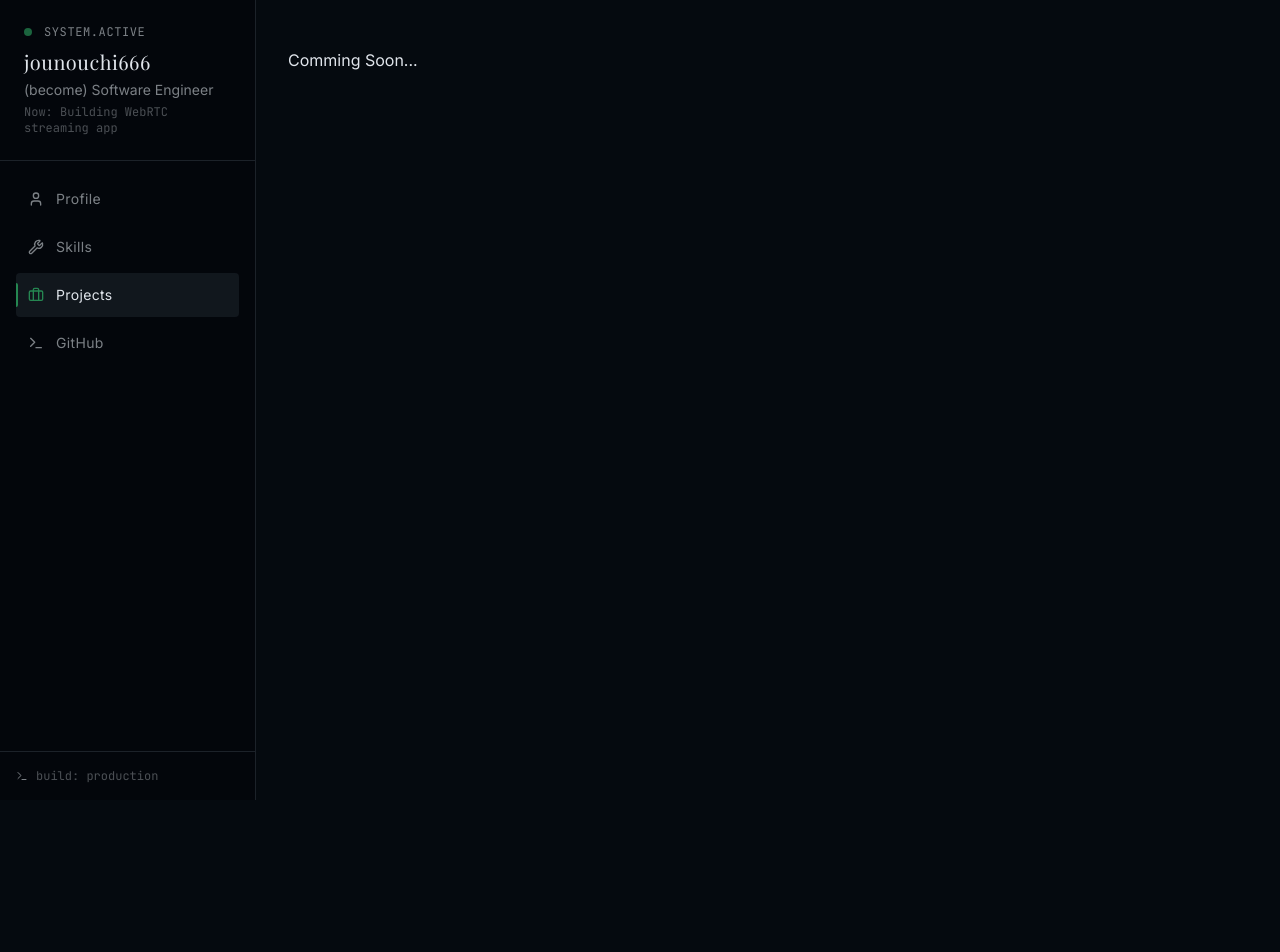
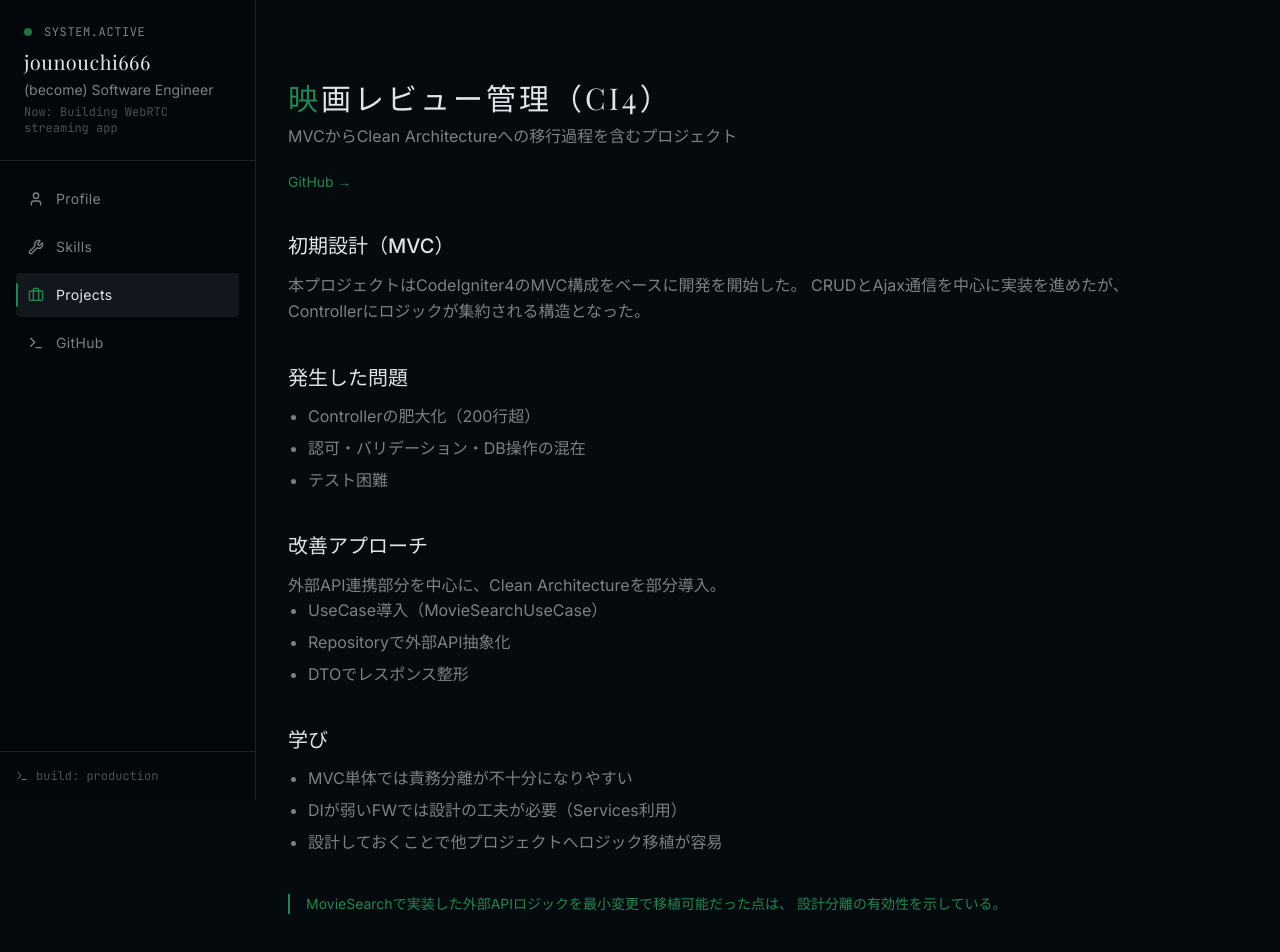
Before and after one commit to jounouchi666/MYPORTFOLIO, a React (Vite) app in the folder app/: page /projects/movie-reviews in a window 1280 px wide. Shown: the top 952 px of the page. Before the commit the page ends 800 px from the top, so only its background shows below. Built offline with nearby package versions, Linux system fonts and the light colour scheme.

Commit message:
映画レビュー管理

```diff
--- a/app/src/pages/Projects/MovieReviewsDetailPage.tsx
+++ b/app/src/pages/Projects/MovieReviewsDetailPage.tsx
@@ -1,7 +1,87 @@
-import { ExternalLink } from 'lucide-react'
-
 export default function MovieReviewsDetailPage() {
   return (
-    <p>Comming Soon...</p>
+    <section className="py-8 max-w-4xl">
+      <h1 className="text-3xl font-serif first-letter:text-primary mb-2 tracking-widest">
+        映画レビュー管理（CI4）
+      </h1>
+      <p className="text-muted-foreground mb-6">
+        MVCからClean Architectureへの移行過程を含むプロジェクト
+      </p>
+
+      {/* Links */}
+      <div className="flex gap-4 text-sm mb-10">
+        <a
+          href="https://github.com/jounouchi666/ci4-movie-reviews"
+          target="_blank"
+          className="text-primary hover:underline"
+        >
+          GitHub →
+        </a>
+      </div>
+
+      {/* フェーズ1 */}
+      <section className="mb-10">
+        <h2 className="text-xl font-medium mb-3">初期設計（MVC）</h2>
+        <p className="text-muted-foreground leading-relaxed">
+          本プロジェクトはCodeIgniter4のMVC構成をベースに開発を開始した。
+          CRUDとAjax通信を中心に実装を進めたが、
+          Controllerにロジックが集約される構造となった。
+        </p>
+      </section>
+
+      {/* 問題 */}
+      <section className="mb-10">
+        <h2 className="text-xl font-medium mb-3">発生した問題</h2>
+        <ul className="text-muted-foreground space-y-2 list-disc pl-5">
+          <li>Controllerの肥大化（200行超）</li>
+          <li>認可・バリデーション・DB操作の混在</li>
+          <li>テスト困難</li>
+        </ul>
+      </section>
+
+      {/* 改善 */}
+      <section className="mb-10">
+        <h2 className="text-xl font-medium mb-3">改善アプローチ</h2>
+        <p className="text-muted-foreground leading-relaxed">
+          外部API連携部分を中心に、Clean Architectureを部分導入。
+        </p>
+
+        <ul className="text-muted-foreground space-y-2 list-disc pl-5">
+          <li>UseCase導入（MovieSearchUseCase）</li>
+          <li>Repositoryで外部API抽象化</li>
+          <li>DTOでレスポンス整形</li>
+        </ul>
+      </section>
+
+      {/* 学び */}
+      <section className="mb-10">
+        <h2 className="text-xl font-medium mb-3">学び</h2>
+        <ul className="text-muted-foreground space-y-2 list-disc pl-5">
+          <li>MVC単体では責務分離が不十分になりやすい</li>
+          <li>DIが弱いFWでは設計の工夫が必要（Services利用）</li>
+          <li>設計しておくことで他プロジェクトへロジック移植が容易</li>
+        </ul>
+      </section>
+
+      {/* 強調 */}
+      <section className="mb-10">
+        <div className="border-l-2 border-primary pl-4 text-sm text-primary">
+          MovieSearchで実装した外部APIロジックを最小変更で移植可能だった点は、
+          設計分離の有効性を示している。
+        </div>
+      </section>
+
+      {/* 技術 */}
+      <section>
+        <h2 className="text-xl font-medium mb-3">Tech Stack</h2>
+        <div className="flex flex-wrap gap-2">
+          {['CodeIgniter4', 'MVC', 'Ajax', 'API', 'Refactoring'].map((tag) => (
+            <span key={tag} className="text-xs px-2 py-1 bg-secondary rounded">
+              {tag}
+            </span>
+          ))}
+        </div>
+      </section>
+    </section>
   )
 }
```
